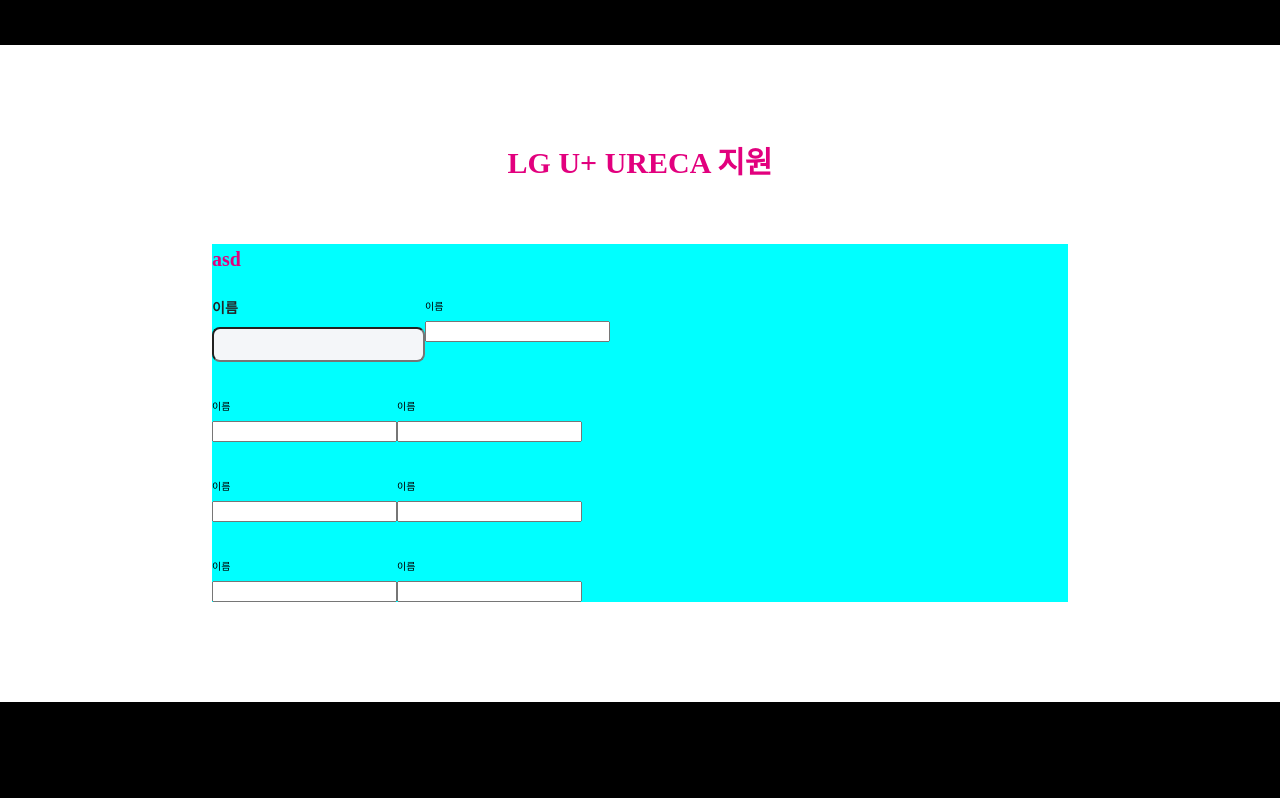
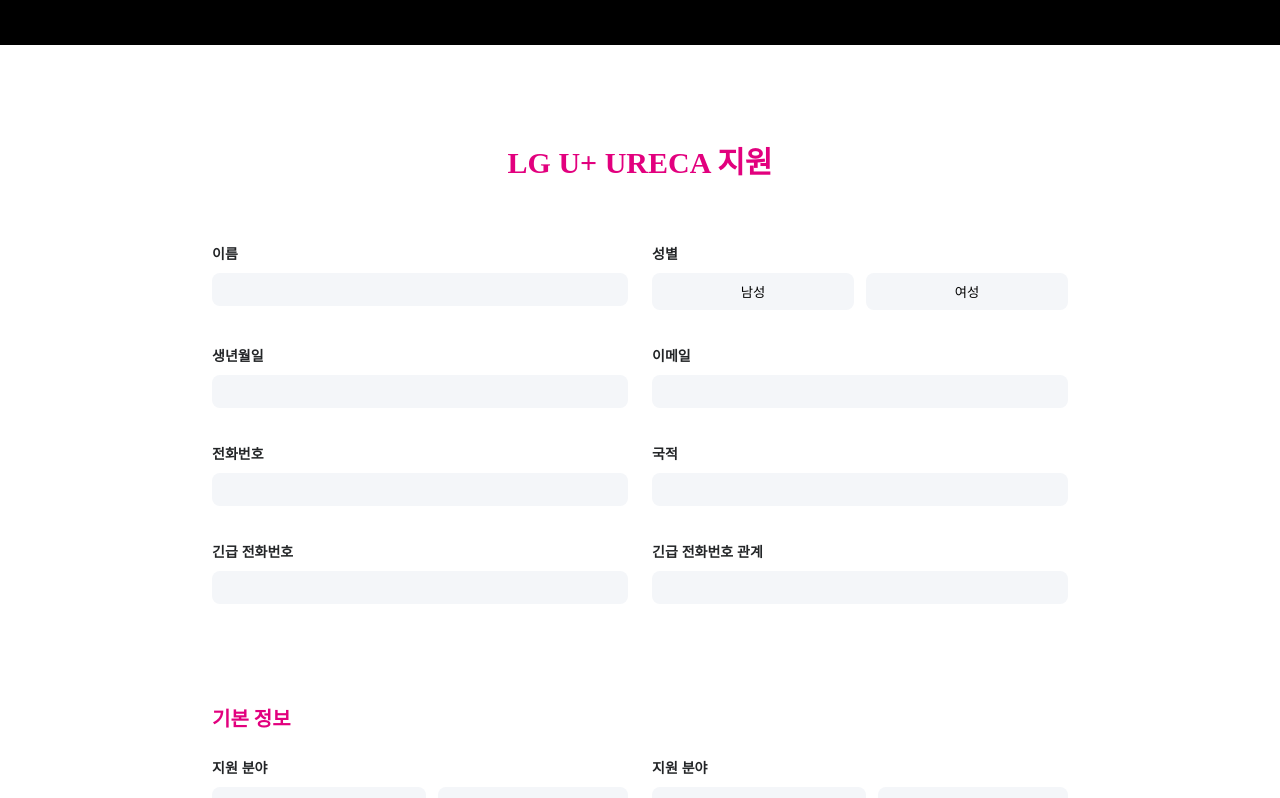
Before and after one commit to leejin-rho/Ureca-FE, a React (Vite) app: page /apply in a window 1280 px wide. Shown: the top 798 px of the page. Built offline with nearby package versions, Linux system fonts and the light colour scheme; what emotion-reset would draw is missing.

Commit message:
feat: Input, Button UI 컴포넌트 생성 완료 (#9)

```diff
--- /dev/null
+++ b/src/components/apply/Groups.jsx
@@ -0,0 +1,21 @@
+import styled from '@emotion/styled';
+import React from 'react';
+
+export function InputGroup({ children }) {
+  return <InputGroupContainer>{children}</InputGroupContainer>;
+}
+
+export function ButtonGroups({ children }) {
+  return <ButtonGroupContainer>{children}</ButtonGroupContainer>;
+}
+
+const InputGroupContainer = styled.div`
+  display: flex;
+  gap: 24px;
+`;
+
+const ButtonGroupContainer = styled.div`
+  flex-grow: 1;
+  display: flex;
+  gap: 12px;
+`;
--- a/src/components/apply/InputSection.jsx
+++ b/src/components/apply/InputSection.jsx
@@ -23,7 +23,6 @@
 
 const SectionContainer = styled.section`
   width: 85.6rem;
-  background-color: aqua;
   margin-bottom: 10rem;
 `;
 
--- a/src/components/apply/ui/Input.jsx
+++ /dev/null
@@ -1,32 +0,0 @@
-import styled from '@emotion/styled';
-import React from 'react';
-
-function Input() {
-  return (
-    <InputContainer>
-      <InputLabelTag htmlFor="name">이름</InputLabelTag>
-      <InputTag type="text" name="name" id="name" />
-    </InputContainer>
-  );
-}
-
-const InputContainer = styled.div`
-  display: flex;
-  flex-direction: column;
-  gap: 0.8rem;
-`;
-
-const InputLabelTag = styled.label`
-  font-size: 1.4rem;
-  font-weight: 600;
-  line-height: 150%;
-  color: #232527;
-`;
-
-const InputTag = styled.input`
-  padding: 0.8rem 1.6rem;
-  border-radius: 0.8rem;
-  background-color: #f4f6f9;
-`;
-
-export default Input;
--- /dev/null
+++ b/src/components/apply/ui/Ui.jsx
@@ -0,0 +1,74 @@
+import React from 'react';
+
+import styled from '@emotion/styled';
+import { colors } from '../../../styles/colors';
+import { ButtonGroups } from '../Groups';
+
+export function Input({ type, title, text, maxValue }) {
+  return (
+    <InputContainer maxValue={maxValue}>
+      <InputLabelElement htmlFor={title}>{text}</InputLabelElement>
+      <InputElement type={type} name={title} id={title} />
+    </InputContainer>
+  );
+}
+
+export function Button({ title, type, buttons }) {
+  return (
+    <InputContainer>
+      <InputLabelElement htmlFor={type}>{title}</InputLabelElement>
+      <ButtonGroups>
+        {buttons.length > 0 &&
+          buttons.map((element) => (
+            <ButtonElement key={element.id} value={element.value} id={type}>
+              {element.text}
+            </ButtonElement>
+          ))}
+      </ButtonGroups>
+    </InputContainer>
+  );
+}
+
+const InputContainer = styled.div`
+  flex-grow: 1;
+  display: flex;
+  flex-direction: column;
+  max-width: ${({ maxValue }) => maxValue};
+  gap: 0.8rem;
+`;
+
+const InputLabelElement = styled.label`
+  font-size: 1.4rem;
+  font-weight: 600;
+  line-height: 150%;
+  color: #232527;
+`;
+
+// Input 타입이 Button이 아닐 경우
+const InputElement = styled.input`
+  padding: 0.8rem 1.6rem;
+  border-radius: 0.8rem;
+  background-color: #f4f6f9;
+  transition: 0.4s;
+  border: 1px solid transparent;
+  outline: none;
+
+  :focus {
+    border: 1px solid ${colors.primaryColor};
+  }
+`;
+
+const ButtonElement = styled.button`
+  flex-grow: 1;
+  padding: 0.8rem 1.6rem;
+  border-radius: 0.8rem;
+  background-color: #f4f6f9;
+  transition: 0.4s;
+  border: 1px solid transparent;
+  cursor: pointer;
+
+  :hover {
+    border: 1px solid ${colors.primaryColor};
+    background-color: rgba(241, 134, 181, 0.1);
+  }
+`;
--- a/src/pages/Apply.jsx
+++ b/src/pages/Apply.jsx
@@ -4,7 +4,8 @@
 import { colors } from '@/styles/colors';
 import { Text } from '../components/global/Text';
 import InputSection from '../components/apply/InputSection';
-import Input from '../components/apply/ui/Input';
+import { Input, Button } from '../components/apply/ui/Ui';
+import { ButtonGroups, InputGroup } from '../components/apply/Groups';
 
 // Apply Page
 function Apply() {
@@ -21,77 +22,112 @@
       </Text>
 
       {/* 개인 정보 Input Section */}
-      <InputSection title={'asd'}>
-        <div
-          style={{ display: 'flex', flexDirection: 'column', gap: '36px 24px' }}
-        >
-          <div style={{ display: 'flex' }}>
-            <Input />
+      <InputSection>
+        <div style={{ display: 'flex', flexDirection: 'column', gap: '36px' }}>
+          <InputGroup>
+            <Input
+              type="text"
+              title="name"
+              text={'이름'}
+              maxValue={'41.6rem'}
+            />
+            <Button
+              title="성별"
+              type="gender"
+              buttons={[
+                { id: 'male', value: 'male', text: '남성' },
+                { id: 'female', value: 'female', text: '여성' },
+              ]}
+            />
+          </InputGroup>
 
-            <div
-              style={{ display: 'flex', flexDirection: 'column', gap: '8px 0' }}
-            >
-              <label htmlFor="name">이름</label>
-              <input type="text" name="name" id="name" />
-            </div>
-          </div>
+          <InputGroup>
+            <Input type={'text'} title="birth" text="생년월일" />
+            <Input type={'email'} title="email" text="이메일" />
+          </InputGroup>
 
-          <div style={{ display: 'flex' }}>
-            <div
-              style={{ display: 'flex', flexDirection: 'column', gap: '8px 0' }}
-            >
-              <label htmlFor="name">이름</label>
-              <input type="text" name="name" id="name" />
-            </div>
+          <InputGroup>
+            <Input type={'text'} title="phone" text="전화번호" />
+            <Input type={'text'} title="country" text="국적" />
+          </InputGroup>
 
-            <div
-              style={{ display: 'flex', flexDirection: 'column', gap: '8px 0' }}
-            >
-              <label htmlFor="name">이름</label>
-              <input type="text" name="name" id="name" />
-            </div>
-          </div>
-
-          <div style={{ display: 'flex' }}>
-            <div
-              style={{ display: 'flex', flexDirection: 'column', gap: '8px 0' }}
-            >
-              <label htmlFor="name">이름</label>
-              <input type="text" name="name" id="name" />
-            </div>
-
-            <div
-              style={{ display: 'flex', flexDirection: 'column', gap: '8px 0' }}
-            >
-              <label htmlFor="name">이름</label>
-              <input type="text" name="name" id="name" />
-            </div>
-          </div>
-
-          <div style={{ display: 'flex' }}>
-            <div
-              style={{ display: 'flex', flexDirection: 'column', gap: '8px 0' }}
-            >
-              <label htmlFor="name">이름</label>
-              <input type="text" name="name" id="name" />
-            </div>
-
-            <div
-              style={{ display: 'flex', flexDirection: 'column', gap: '8px 0' }}
-            >
-              <label htmlFor="name">이름</label>
-              <input type="text" name="name" id="name" />
-            </div>
-          </div>
+          <InputGroup>
+            <Input
+              type={'text'}
+              title="emergencyPhoneNumber"
+              text="긴급 전화번호"
+            />
+            <Input
+              type={'text'}
+              title="emergencyPhoneNumberRelationship"
+              text="긴급 전화번호 관계"
+            />
+          </InputGroup>
         </div>
       </InputSection>
 
       {/* 기본 정보 Input Section */}
+      <InputSection title={'기본 정보'}>
+        <div style={{ display: 'flex', flexDirection: 'column', gap: '36px' }}>
+          <InputGroup>
+            <Button
+              title="지원 분야"
+              type="supportField"
+              buttons={[
+                { id: 'front', value: 'true', text: '프론트엔드' },
+                { id: 'back', value: 'false', text: '백엔드' },
+              ]}
+            />
+
+            <Button
+              title="지원 분야"
+              type="supportField"
+              buttons={[
+                { id: 'front', value: 'true', text: '프론트엔드' },
+                { id: 'back', value: 'false', text: '백엔드' },
+              ]}
+            />
+          </InputGroup>
+
+          <InputGroup>
+            <Button
+              title="지원 분야"
+              type="supportField"
+              buttons={[
+                { id: 'front', value: 'true', text: '프론트엔드' },
+                { id: 'back', value: 'false', text: '백엔드' },
+              ]}
+            />
+
+            <Button
+              title="지원 분야"
+              type="supportField"
+              buttons={[
+                { id: 'front', value: 'true', text: '프론트엔드' },
+                { id: 'back', value: 'false', text: '백엔드' },
+              ]}
+            />
+          </InputGroup>
+        </div>
+      </InputSection>
+
       {/* 인적 사항 Input Section */}
+      <InputSection title={'인적 사항'}>
+        <div style={{ display: 'flex', flexDirection: 'column', gap: '36px' }}>
+          <InputGroup>
+            <Input type={'text'} title="adress" text="주소" />
+          </InputGroup>
+        </div>
+      </InputSection>
+
       {/* 고등학교 Input Section */}
+
       {/* 대학교 Input Section */}
+
       {/* 어학 / 자격 / 기타 Input Section */}
+
       {/* 경력 사항 Input Section */}
+
       {/* 자기소개서 Input Section */}
     </>
   );
--- a/src/styles/colors.js
+++ b/src/styles/colors.js
@@ -5,6 +5,7 @@
   primaryColor: '#E2007E',
   pink50: '#FFE3F3',
   pink100: '#DB95AC',
+  pink150: '#F186B5',
   mint: '#5BBAB5',
   grey100: '#787878',
   disabled: '#9EA1B0',
```
